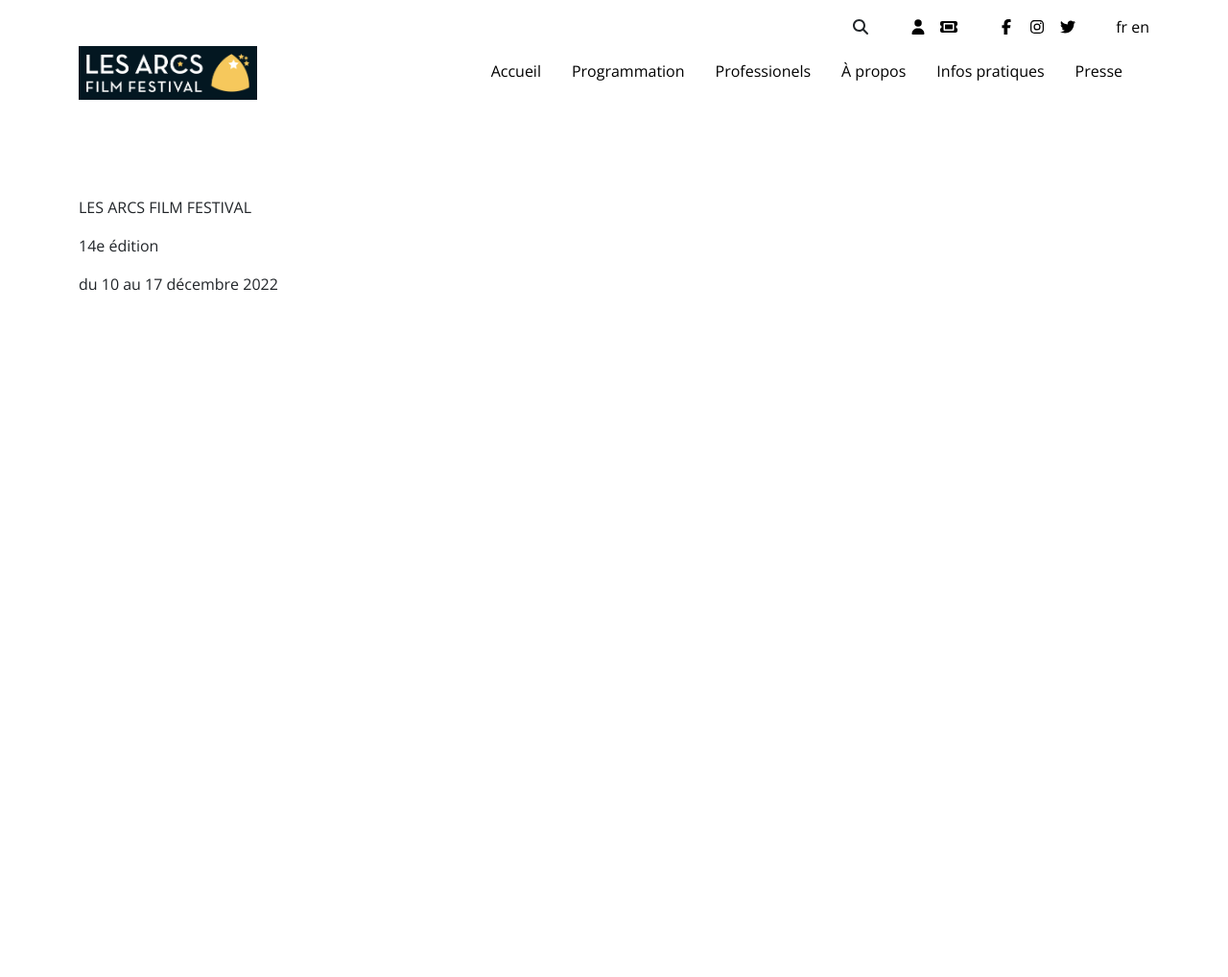
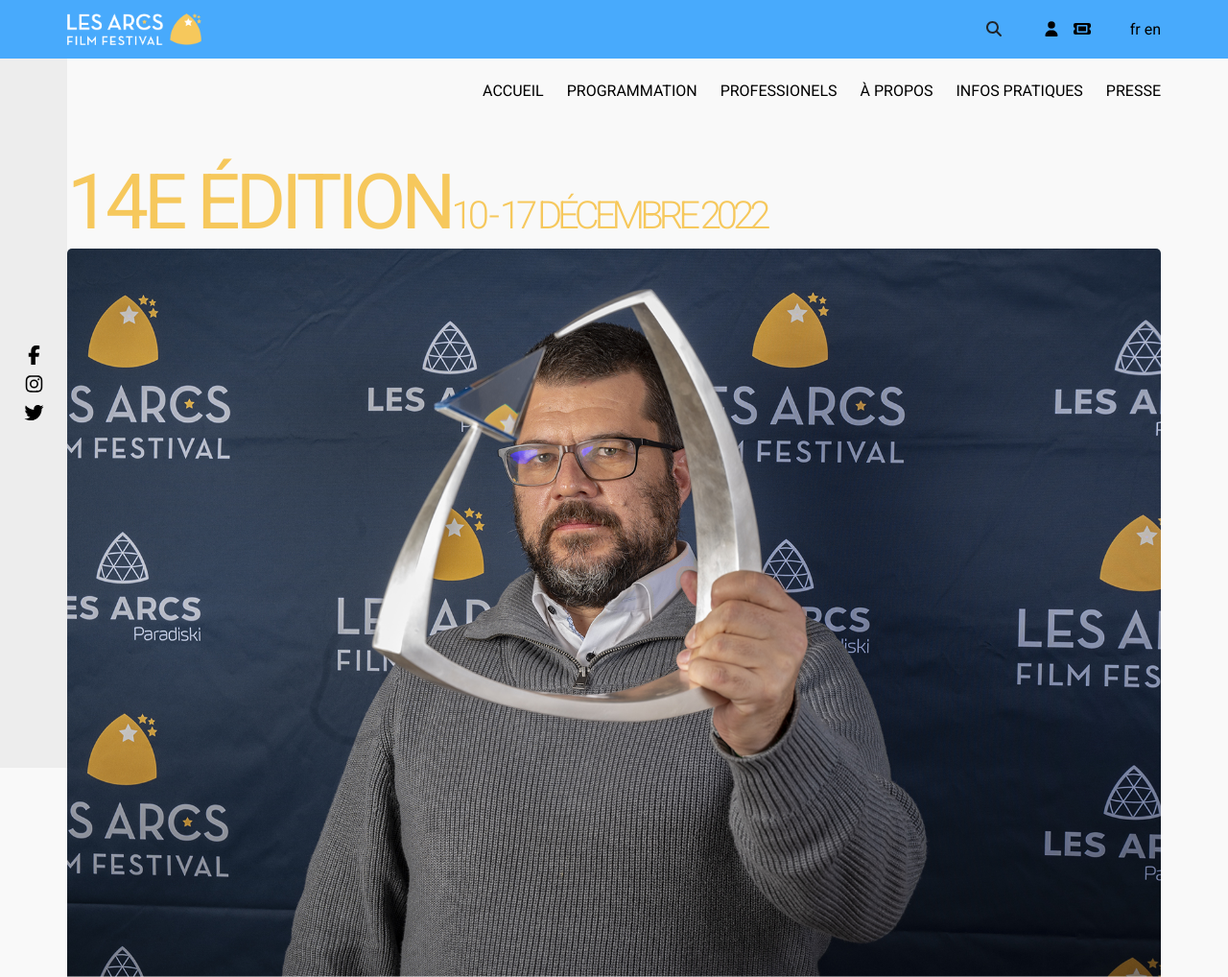
Before and after one commit to ManonGar/Site-Festi, a website: page index.html in a window 1280 px wide. Shown: the top 1018 px of the page at 96% size. Before the commit the page ends 800 px from the top, so only its background shows below. Drawn offline with nearby package versions, Linux system fonts and the light colour scheme.

Commit message:
essais navigation

```diff
--- a/index.html
+++ b/index.html
@@ -8,7 +8,7 @@
     <link rel="stylesheet" href="public/css/style.css">
     <link rel="preconnect" href="https://fonts.googleapis.com">
     <link rel="preconnect" href="https://fonts.gstatic.com" crossorigin>
-    <link href="https://fonts.googleapis.com/css2?family=Open+Sans:wght@300;400;700&display=swap" rel="stylesheet">
+    <link href="https://fonts.googleapis.com/css2?family=Roboto:wght@100;300;400;700&display=swap" rel="stylesheet">
 
     <script defer src="./fontawesome/js/all.js"></script>
 
@@ -16,50 +16,43 @@
   </head>
 
   <body>
-    <!-- <div id="sidebar">
-        <div class="shortcuts">
-            <div class="my-account">
-                <a href="#"><i class="fa-solid fa-user"></i></a>
-                <p>Mon compte public</p>
-            </div>
-            <div class="tickets">
-                <a href="#"><i class="fa-solid fa-ticket"></i></a>
-                <p>Billetterie</p>
-            </div>
-        </div>
+    <div id="sidebar">
         <div class="social-links">
             <a href="#"><i class="fa-brands fa-facebook-f"></i></a>
             <a href=""><i class="fa-brands fa-instagram"></i></a>
             <a href=""><i class="fa-brands fa-twitter"></i></a>
         </div>
-    </div> -->
-    <div class="container">
-        <div class="top-menu">
+    </div>
+    <header>
+        <div class="container-fluid" id="header">
+            <div id="logo">
+                <img src="./img/logo-laff.png" alt="logo-laff" style="max-width: 140px;">
+            </div>
+            <div id="icons">
                 <div class="search">
                     <i class="fa-solid fa-magnifying-glass" id="search"></i>
                 </div>
-            <div class="shortcuts">
+                <div class=" shortcuts">
                     <a href="#"><i class="fa-solid fa-user"></i></a>
                     <a href="#"><i class="fa-solid fa-ticket"></i></a>
                 </div>
-            <div class="social-links">
+                <!-- <div class="social-links">
                     <a href="#"><i class="fa-brands fa-facebook-f"></i></a>
                     <a href=""><i class="fa-brands fa-instagram"></i></a>
                     <a href=""><i class="fa-brands fa-twitter"></i></a>
-            </div>
-            <div class="lang">
+                </div> -->
+                <div class="col lang">
                     <a href="#">fr</i></a>
                     <a href="#">en</i></a>
                 </div>
             </div>
-        <div class="navbar row">
-            <div class="col" id="logo">
-                <img src="./img/logo-laff.png" alt="logo-laff" style="max-width: inherit;">
         </div>
-            <div class="col-10">
+    </header>
+    <nav>
+        <div class="container-fluid" id="navbar">
             <ul class="nav justify-content-end">
                 <li class="nav-item dropdown">
-                        <a class="nav-link" data-bs-toggle="dropdown" href="#" role="button" aria-expanded="false">Accueil</a>
+                    <a class="nav-link">Accueil</a>
                     <ul class="dropdown-menu">
                         <li><a class="dropdown-item text-wrap" href="#">Les Arcs Film Festival</a></li>
                         <li><a class="dropdown-item text-wrap" href="#">Blog</a></li>
@@ -70,7 +63,7 @@
                     </ul>
                 </li>
                 <li class="nav-item dropdown">
-                        <a class="nav-link" data-bs-toggle="dropdown" href="#" role="button" aria-expanded="false">Programmation</a>
+                    <a class="nav-link">Programmation</a>
                     <ul class="dropdown-menu">
                         <li><a class="dropdown-item text-wrap" href="#">Appel à films 2022</a></li>
                         <li><a class="dropdown-item text-wrap" href="#">Palmarès 2021</a></li>
@@ -85,7 +78,7 @@
                     </ul>
                 </li>
                 <li class="nav-item dropdown">
-                        <a class="nav-link" data-bs-toggle="dropdown" href="#" role="button" aria-expanded="false">Professionels</a>
+                    <a class="nav-link">Professionels</a>
                     <ul class="dropdown-menu">
                         <li><a class="dropdown-item text-wrap" href="#">LOGIN</a></li>
                         <li><a class="dropdown-item text-wrap" href="#">Covid-19</a></li>
@@ -108,7 +101,7 @@
                     </ul>
                 </li>
                 <li class="nav-item dropdown">
-                        <a class="nav-link" data-bs-toggle="dropdown" href="#" role="button" aria-expanded="false">À propos</a>
+                    <a class="nav-link">À propos</a>
                     <ul class="dropdown-menu">
                         <li><a class="dropdown-item text-wrap" href="#">Édito</a></li>
                         <li><a class="dropdown-item text-wrap" href="#">L’Équipe du festival</a></li>
@@ -123,7 +116,7 @@
                     </ul>
                 </li>
                 <li class="nav-item dropdown">
-                        <a class="nav-link" data-bs-toggle="dropdown" href="#" role="button" aria-expanded="false">Infos pratiques</a>
+                    <a class="nav-link">Infos pratiques</a>
                     <ul class="dropdown-menu">
                         <li><a class="dropdown-item text-wrap" href="#">Covid 19</a></li>
                         <li><a class="dropdown-item text-wrap" href="#">Votre séjour aux Arcs</a>
@@ -142,7 +135,7 @@
                     </ul>
                 </li>
                 <li class="nav-item dropdown">
-                        <a class="nav-link" data-bs-toggle="dropdown" href="#" role="button" aria-expanded="false">Presse</a>
+                    <a class="nav-link">Presse</a>
                     <ul class="dropdown-menu">
                         <li><a class="dropdown-item text-wrap" href="#">Communiqués et dossiers de presse</a></li>
                         <li><a class="dropdown-item text-wrap" href="#">Accréditation Presse</a></li>
@@ -153,17 +146,21 @@
                 </li>
             </ul>
         </div>
+    </nav>
+        <section id="presentation">
+            <div class="container-fluid">
+                <div class="title">
+                    <h1>14e édition<span>10 - 17 décembre 2022</span></h1>
+                    <!-- <p>10 - 17 décembre 2022</p> -->
                 </div>
+                <div class="image">
+                    <img src="./img/image.jpg" alt="">
                 </div>
-    <div class="container">
-        <section class="row" id="section-1">
-            <div class="col presentation">
-                <p>LES ARCS FILM FESTIVAL</p>
-                <p>14e édition</p>
-                <p>du 10 au 17 décembre 2022</p>
             </div>
         </section>
     </div>
+
+
 
     <footer></footer>
 
--- /dev/null
+++ b/sass/components/_header.scss
@@ -0,0 +1,25 @@
+#header {
+    display: flex;
+    justify-content: space-between;
+    background-color: #48AAFC;
+    align-items: center;
+}
+
+.shortcuts > a {
+    padding-right: 8px;
+}
+
+#icons {
+    display: flex;
+    justify-content: space-between;
+    gap: 32px;
+}
+
+// .social-links > a {
+//     padding-right: 8px;
+//     font-size: 16px;
+// }
+
+#search {
+    margin-right: 8px;
+}
--- /dev/null
+++ b/sass/components/_navbar.scss
@@ -0,0 +1,40 @@
+#navbar {
+    align-items: baseline;
+    margin-bottom: 20px;
+    text-transform: uppercase;
+}
+
+.row {
+    --bs-gutter-x: 0;
+}
+
+.dropdown-menu {
+    min-width: 12rem;
+    max-width: 250px;
+    box-shadow: 0 0 15px rgb(0 0 0 / 20%);
+    border: none;
+    font-weight: 100;
+    font-size: 13px;
+    font-weight: 300;
+    left: -60px;
+}
+
+.dropdown:hover {
+    cursor: pointer;
+
+    .dropdown-menu {
+        display: block;
+        margin: 0;
+    }
+}
+
+.nav-link {
+    color: black;
+    text-decoration: none;
+    padding-right: 0;
+    padding-left: 24px;
+
+    &:hover, .nav-link:focus  {
+        color: black;
+    }
+}
--- a/sass/components/_sidebar.scss
+++ b/sass/components/_sidebar.scss
@@ -1,16 +1,17 @@
-// #sidebar {
-//     width: 100px;
-//     position: fixed;
-//     height: 100%;
-//     display: flex;
-//     flex-direction: column;
-//     align-items: center;
-//     justify-content: center;
-//     gap: 16px;
-//     font-size: 12px;
-//     background-color: #f4f4f473;
+#sidebar {
+    width: 70px;
+    position: fixed;
+    height: 100%;
+    font-size: 12px;
+    background-color: #ededed;
+    display: flex;
+    align-items: center;
+    justify-content: center;
+    z-index: -1;
+}
 
-//     & a {
-//         font-size: 16px;
-//     }
-// }
+.social-links {
+    display: flex;
+    flex-direction: column;
+    font-size: 20px;
+}
--- a/sass/components/_top-menu.scss
+++ /dev/null
@@ -1,10 +0,0 @@
-.top-menu {
-    display: flex;
-    justify-content: end;
-    gap: 32px;
-    padding-top: 16px;
-}
-
-.shortcuts > a {
-    padding-right: 8px;
-}
--- a/sass/custom.scss
+++ b/sass/custom.scss
@@ -22,17 +22,21 @@
 // 5. Optionally include utilities API last to generate classes based on the Sass map in `_utilities.scss`
 @import "../node_modules/bootstrap/scss/utilities/api";
 
-@import "./layouts/header";
-@import "./components/_sidebar";
-@import "./components/_top-menu";
+@import "./layouts/presentation";
+@import "./components/sidebar";
+@import "./components/header";
+@import "./components/navbar";
 
 // 6. Add additional custom code here
 
 body {
-    font-family: 'Open Sans', sans-serif;
+    font-family: 'Roboto', sans-serif;
+    background-color: #F9F9F9;
+    position: relative;
 }
+
 .container-fluid {
- padding: 24px 50px;
+ padding: 14px 70px;
 }
 
 a {
--- a/sass/layouts/_header.scss
+++ /dev/null
@@ -1,41 +0,0 @@
-.navbar {
-    align-items: baseline;
-    margin: 8px 0 100px 0;
-}
-
-.dropdown-menu {
-    min-width: 12rem;
-    max-width: 250px;
-}
-
-.dropdown:hover .dropdown-menu {
-    display: block;
-    margin-top: 0; // remove the gap so it doesn't close
-    margin-left: 0;
- }
-
-    .nav-link {
-    display: block;
-    padding: 0.5rem 1rem;
-    color: black;
-    text-decoration: none;
-    transition: color .15s ease-in-out,background-color .15s ease-in-out,border-color .15s ease-in-out;
-
-    &:hover, .nav-link:focus  {
-        color: black;
-    }
-}
-
-.social-links > a {
-    padding-right: 8px;
-    font-size: 16px;
-}
-
-#search {
-    margin-right: 8px;
-}
-
-#logo {
-    background-color: #031721;
-    padding: 8px;
-}
--- /dev/null
+++ b/sass/layouts/_presentation.scss
@@ -0,0 +1,32 @@
+.image  {
+    position: relative;
+
+    img {
+        width: 100%;
+        border-radius: 5px;
+    }
+}
+
+.title {
+    z-index: 2;
+    line-height: 2px;
+    color: #f6c85c;
+    text-transform: uppercase;
+    letter-spacing: -5px;
+
+    h1 {
+        font-size: 80px;
+        margin: 0;
+    }
+
+    p {
+        font-size: 40px;
+        font-weight: 300;
+    }
+
+    span {
+        font-size: 40px;
+        font-weight: 300;
+    }
+
+}
```
Also changed, not shown: public/css/style.css, 1 other file. Lines whose indentation alone changed are shown as unchanged.
